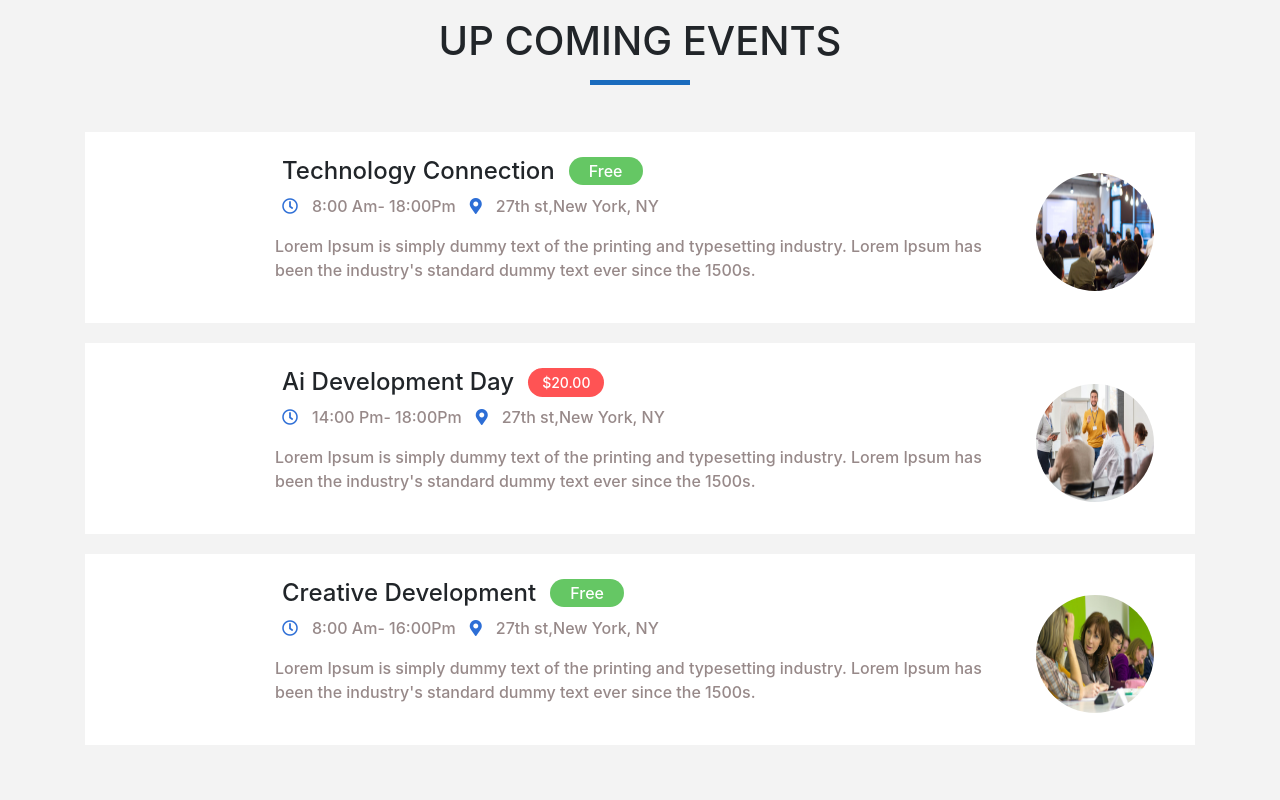
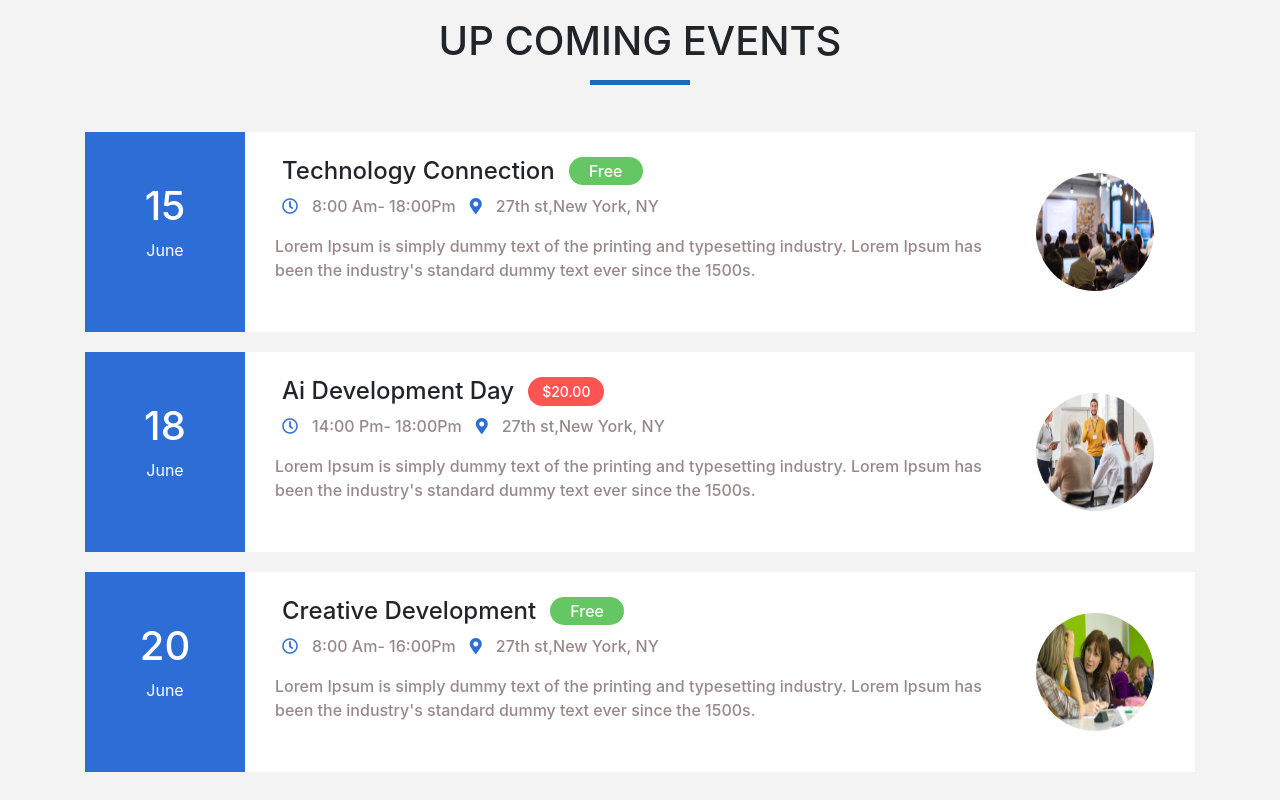
Before and after one commit to zahinfan/smartedu-upgrade, a plain HTML site: page index.html in a window 1280 px wide. Shown: the part 2680-3480 px from the top of the page. Drawn offline with nearby package versions, Linux system fonts and the light colour scheme.

Commit message:
Update style.css

```diff
--- a/css/style.css
+++ b/css/style.css
@@ -127,21 +127,16 @@ padding: 0;}
 
 .upcoming-events{background: #f3f3f3;padding-bottom: 80px;padding-top: 40px;}
 .events{background: #fff;margin: 10px 0;}
-.date{text-align: center;background: #2d6ed6;height: 200px;color: #fff;padding: 50px 0;}
+.dates{text-align: center;background: #2d6ed6;height: 200px;color: #fff;padding: 50px 0;}
 .dates h1{
-    font-size: 40px;
-    color: #fff;
-    padding: 0 10px;
+
 }
 .dates p {
 
-    font-size: 18px;
-    color: #fff;
-    text-align: center;
-    padding: 0 14px;
+
 
 }
-.date{}
+.date{  }
 .long-writing{background: #fff;padding: 25px 0;}
 .long-writing h4{font-size: 24px;font-weight: 550;text-transform: capitalize;}
 .long-writing ul{/*! padding-top: 25px; */}
```
